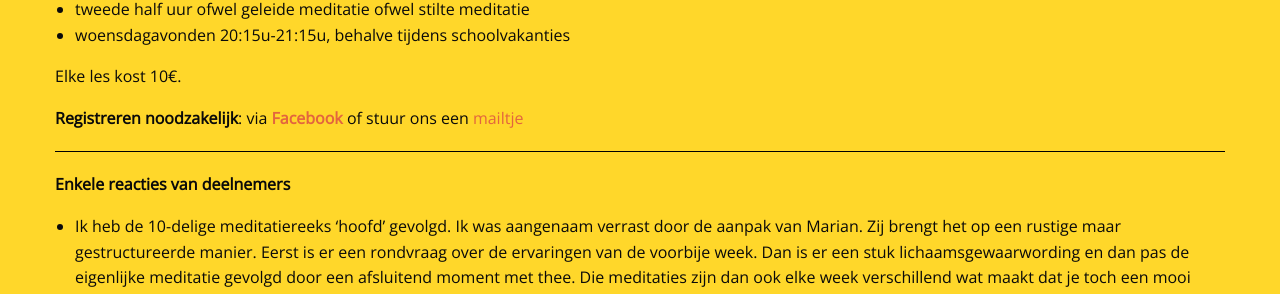
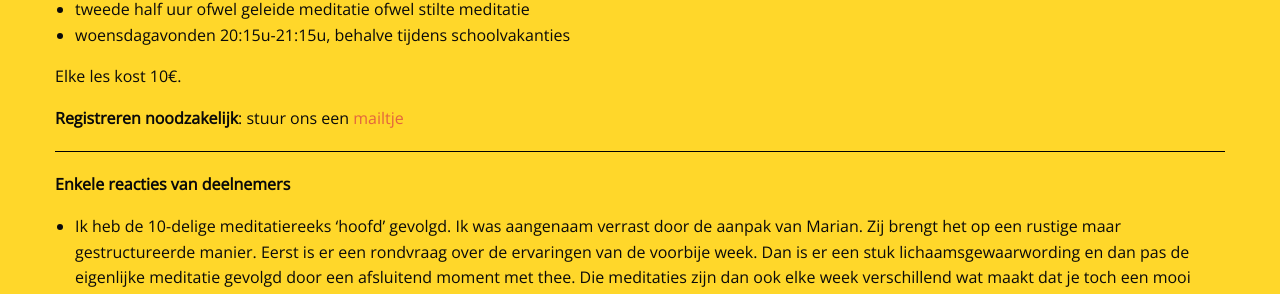
Before and after one commit to manopura/manopura.github.io, a Jekyll site: the page built from meditatie.md, in a window 1280 px wide. Shown: the part 934-1228 px from the top of the page. Built offline with Jekyll 4.4.1, drawn with Linux system fonts in a browser that asks for light colours; nearby versions of some CDN libraries; our own code applies the rules of GitHub Pages for plain Markdown files.

Commit message:
Update meditatie.md

```diff
--- a/meditatie.md
+++ b/meditatie.md
@@ -46,8 +46,7 @@
 
 Elke les kost 10€.
 
-**Registreren noodzakelijk**: via [**Facebook**](https://www.facebook.com/manopura)
-of stuur ons een [mailtje](mailto:marian@manopura.be)
+**Registreren noodzakelijk**: stuur ons een [mailtje](mailto:marian@manopura.be)
 
 
 ---
```
